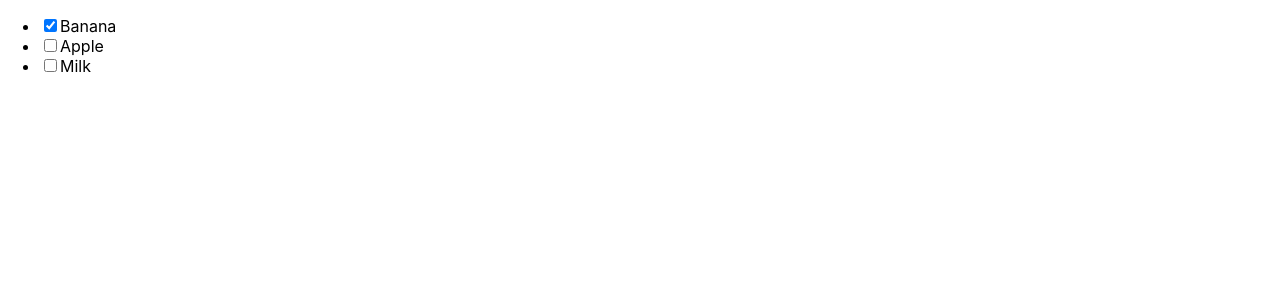
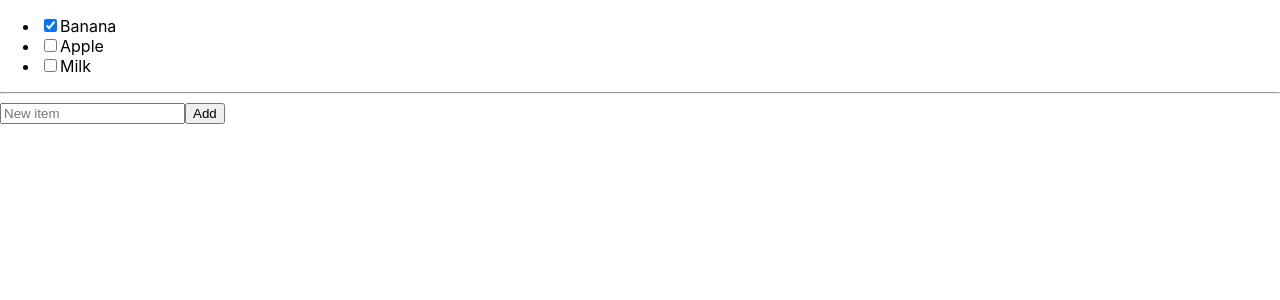
Before and after one commit to merey90/shopping-list-react, a React (Create React App) app: page / in a window 1280 px wide. Shown: the top 300 px of the page. Built offline with nearby package versions, Linux system fonts and the light colour scheme.

Commit message:
new item feature

```diff
--- a/src/App.js
+++ b/src/App.js
@@ -1,32 +1,40 @@
-import React from 'react';
+import React from "react";
 
-import './App.css';
-import { ShoppingList } from './ShoppingList';
+import "./App.css";
+import { ShoppingList } from "./ShoppingList";
+import { NewItemForm } from "./NewItemForm";
 
-const shoppingList = [
+const App = () => {
+  const [shoppingList, setShoppingList] = React.useState([
     {
-    id: 1,
-    title: 'Banana',
+      id: 0,
+      title: "Banana",
       done: true,
     },
     {
-    id: 2,
-    title: 'Apple',
+      id: 1,
+      title: "Apple",
       done: false,
     },
     {
-    id: 3,
-    title: 'Milk',
+      id: 2,
+      title: "Milk",
       done: false,
     },
-]
+  ]);
 
-const App = () => {
+  const handleAddNewItem = (newShoppingItem) => {
+    setShoppingList([...shoppingList, newShoppingItem]);
+  };
+  console.log("shoppingList: ", shoppingList);
+
   return (
     <div className="App">
       <ShoppingList shoppingList={shoppingList} />
+      <hr />
+      <NewItemForm newId={shoppingList.length} addNewItem={handleAddNewItem} />
     </div>
   );
-}
+};
 
 export default App;
--- /dev/null
+++ b/src/NewItemForm/index.js
@@ -0,0 +1,36 @@
+import React from "react";
+
+export const NewItemForm = ({ newId, addNewItem }) => {
+  const [newItem, setNewItem] = React.useState("");
+
+  const handleChange = (event) => {
+    setNewItem(event.target.value);
+  };
+
+  const handleSubmit = (event) => {
+    event.preventDefault();
+
+    const newShoppingItem = {
+      id: newId,
+      title: newItem,
+      done: false,
+    };
+
+    addNewItem(newShoppingItem);
+
+    setNewItem("");
+  };
+
+  return (
+    <form onSubmit={handleSubmit}>
+      <input
+        type="text"
+        placeholder="New item"
+        name="newItem"
+        value={newItem}
+        onChange={handleChange}
+      />
+      <button type="submit">Add</button>
+    </form>
+  );
+};
```
Also changed, not shown: src/ShoppingList/index.js (+12 -10 lines), 1 other file (tests, documents, lock files or other folders). Lines whose indentation alone changed are shown as unchanged.
